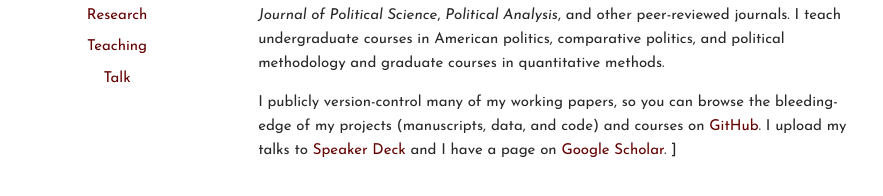
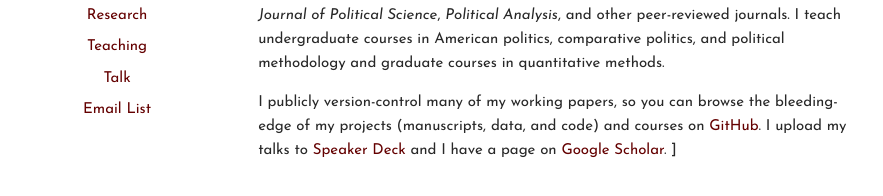
Before and after one commit to carlislerainey/carlislerainey.github.io, a Jekyll site: the page built from index.md, in a window 1280 px wide. Shown: the part 271-467 px from the top of the page, without its empty margins (204-1087 px from the left). Built offline with Jekyll 4.4.1, drawn with Linux system fonts in a browser that asks for light colours.

Commit message:
Update default.html

```diff
--- a/_layouts/default.html
+++ b/_layouts/default.html
@@ -40,6 +40,7 @@
                   <li class = "menu"><a href="/research">Research</a></li>
                   <li class = "menu"><a href="/teaching">Teaching</a></li>
                   <li class = "menu"><a href="/talk">Talk</a></li>
+                  <li class = "menu"><a href="https://carlislerainey.ck.page/2074a1c37d">Email List</a></li>
                   </ul>
                 </div>
               <div class="eight columns">
```
